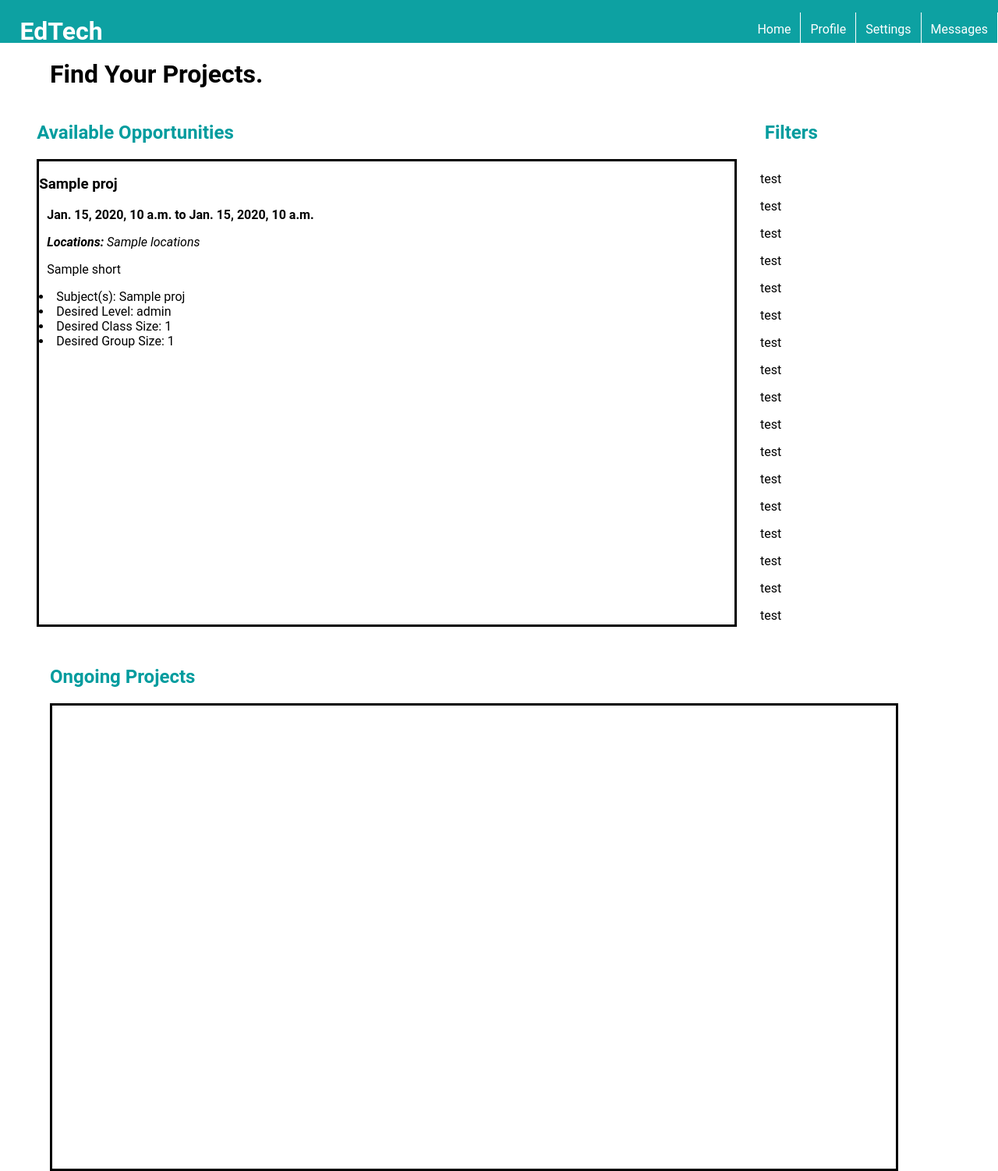
After one commit to kevchengcodes/EdTech, a Django app: template Backend/edtech/createproject/templates/createproject/results.html in a window 1280 px wide. The commit adds this page. Shown: the whole page at 78% size. Run offline with Django 3.2, Linux system fonts and the light colour scheme; the template is opened without the code that fills it: most values are stand-ins (such as "Sample title", 1, 10 or a date in 2020).

Commit message:
display project list in forum

```diff
--- /dev/null
+++ b/Backend/edtech/createproject/templates/createproject/results.html
@@ -0,0 +1,81 @@
+<!DOCTYPE html>
+<html lang="en">
+
+<!-- Jquery scripts -->
+<script src="https://code.jquery.com/jquery-2.2.0.min.js"></script>
+
+<head>
+    <meta charset="ut 8">
+    {% load static %}
+    <link rel='stylesheet' type="text/css" href="{% static 'scrapenews/style.css' %}">
+    <title>Matching Forum</title>
+</head>
+
+<body>
+
+    <div class = "wrapper">
+        <div class = "nav-bar">
+            <h1 class="header"> EdTech </h1>
+            <ul>
+                <p></p>
+                <li><a href="#connect">Messages</a></li>
+                <li><a href="#blog">Settings</a></li>
+                <li><a href="#projects">Profile</a></li>
+                <li><a href="#about-me">Home</a></li>
+            </ul>
+        </div>
+    </div>
+
+    <!-- Header -->
+    <div class ="title">
+        <h1> Find Your Projects. </h1>
+    </div>
+
+    <!-- Grid -->
+    <div class="grid-container">
+
+        <!-- Student Snapshot -->
+        <div class="grid-child">
+            <h2 class="header"> Available Opportunities </h2>
+            <div class="forum">
+                {% for proj in project_list %}
+                <h3>{{ proj.Title }}</h3>
+                <p><strong>{{proj.Start_date}} to {{proj.End_date}}</strong></p>
+                <p style="font-style:italic"><strong>Locations:</strong> {{ proj.Locations}}</p>
+                {% if proj.Virtual == "Virtual" %}
+                <p> Virtual is supported. </p>
+                {% endif %}
+                <p>{{ proj.Short }}</p>
+                <li>Subject(s): {{proj.Subjects}}</li>
+                <li>Desired Level: {{ proj.Level }}</li>
+                <li>Desired Class Size: {{ proj.Class_size }}</li>
+                <li>Desired Group Size: {{ proj.Group_size }}</li>
+                {% endfor %}
+            </div>
+        </div>
+
+        <!-- Partner List -->
+        <div class="grid-child">
+            <h2 class="header"> Filters </h2>
+            <div class="filters">
+                <p>test</p><p>test</p><p>test</p><p>test</p><p>test</p><p>test</p><p>test</p><p>test</p><p>test</p><p>test</p><p>test</p><p>test</p><p>test</p><p>test</p><p>test</p><p>test</p><p>test</p><p>test</p><p>test</p><p>test</p><p>test</p><p>test</p>
+            </div>
+        </div>
+    </div>
+
+    <div class="spacer"></div>
+
+    <h2 class="header"> Ongoing Projects </h2>
+
+    <div class="ongoing-projects">
+        <div id="outerdiv"></div>
+    </div>
+
+    <div class="spacer"></div>
+
+
+</body>
+
+
+
+</html>
--- a/Backend/edtech/createproject/urls.py
+++ b/Backend/edtech/createproject/urls.py
@@ -5,5 +5,6 @@ from . import views
 app_name = 'createproject'
 urlpatterns = [
     path('', views.index, name='index'),
+    path('results/', views.results, name='results'),
     path('create_new_project/', views.create_new_project, name='create_new_project'),
 ]
--- a/Backend/edtech/scrapenews/static/scrapenews/style.css
+++ b/Backend/edtech/scrapenews/static/scrapenews/style.css
@@ -78,6 +78,8 @@ body {
 .news-article {
 	overflow: auto;
 	height: 200px;
+	padding-bottom: 30px
+	padding-top: 30px
 }
 
 .priority {
--- a/Backend/edtech/scrapenews/templates/scrapenews/index.html
+++ b/Backend/edtech/scrapenews/templates/scrapenews/index.html
@@ -3,7 +3,7 @@
 
   <!-- Jquery scripts -->
   <script src="https://code.jquery.com/jquery-2.2.0.min.js"></script>
-  <script src='../Common/app.js'></script>
+
 
   <head>
   	<meta charset="ut 8">
@@ -64,7 +64,7 @@
         <div class="news-article">
           <h3>{{ article.Title }}</h3>
           <p><strong>{{article.Date}}</strong></p>
-          <p>{{article.Summary}}</p>
+          <!-- <p>{{article.Summary}}</p> -->
         </div>
       </div>
       <div class="grid-child">
```
Also changed, not shown: Backend/edtech/createproject/views.py (+21 -1 lines).
